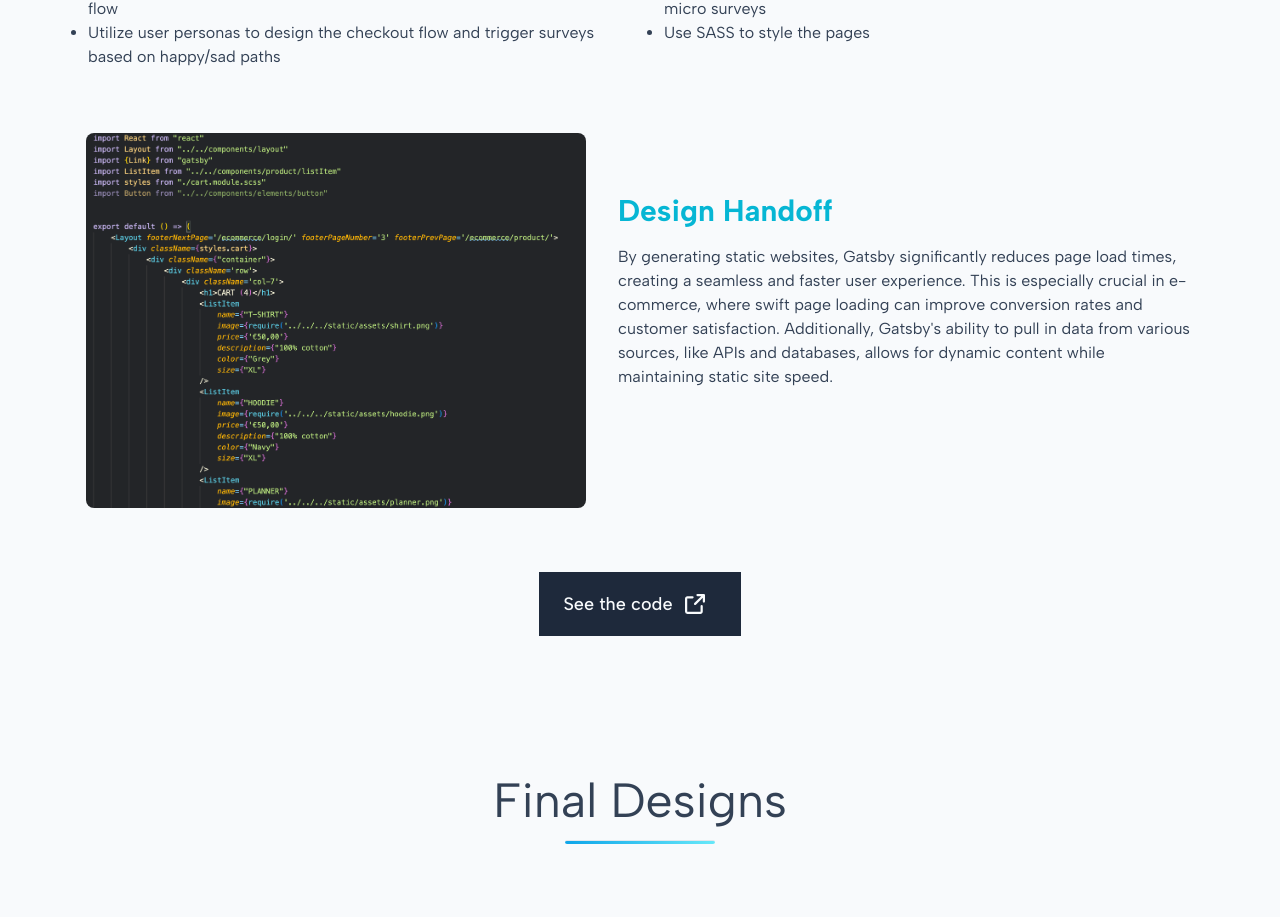
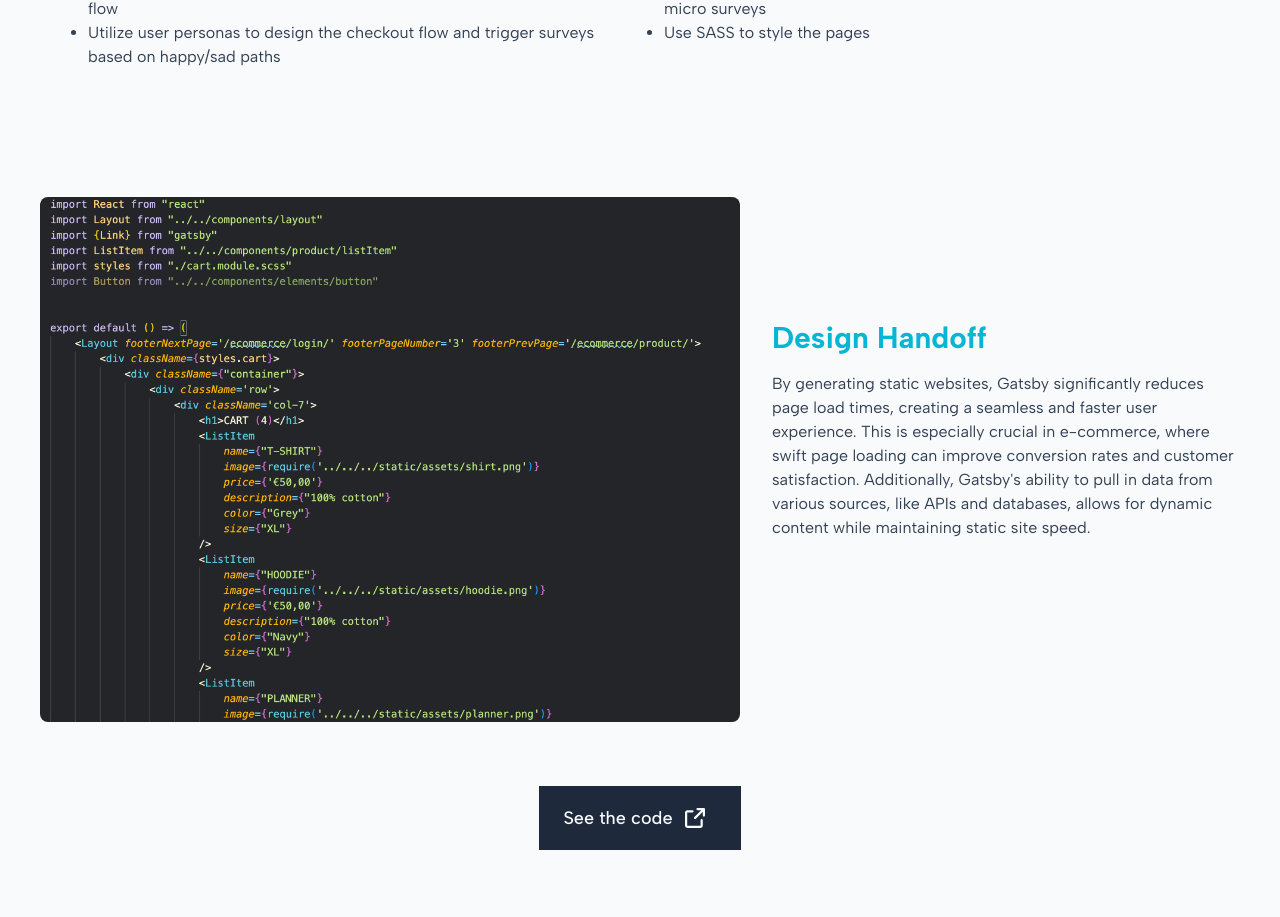
Before and after one commit to dan11218/portfolio-app, a Next.js app: page /projects/gift-shop-demo in a window 1280 px wide. Shown: the part 2338-3255 px from the top of the page. Built offline with nearby package versions, Linux system fonts and the light colour scheme.

Commit message:
fixes spacing in design process

```diff
--- a/app/projects/gift-shop-demo/design-process/design-process.tsx
+++ b/app/projects/gift-shop-demo/design-process/design-process.tsx
@@ -14,15 +14,15 @@ export default function DesignProcess() {
           <h1>Design Process</h1>
           <hr className="m-auto my-1 mb-16 h-1 w-[150px] rounded bg-gradient-to-r from-sky-500 to-cyan-300 dark:bg-gray-300" />
         </div>
-        <div className="flex flex-col justify-between md:flex-row">
+        <div className="mb-16 flex flex-col justify-between md:flex-row">
           <DesignRequirements />
           <TechnicalRequirements />
         </div>
         <div className="mb-16 flex flex-col-reverse items-center justify-center md:flex-row">
           <Image
             src="/static/gift-shop-demo/code-sample.png"
-            width={500}
-            height={500}
+            width={700}
+            height={700}
             className="rounded-lg"
             alt="screenshot of code editor"
           />
```
